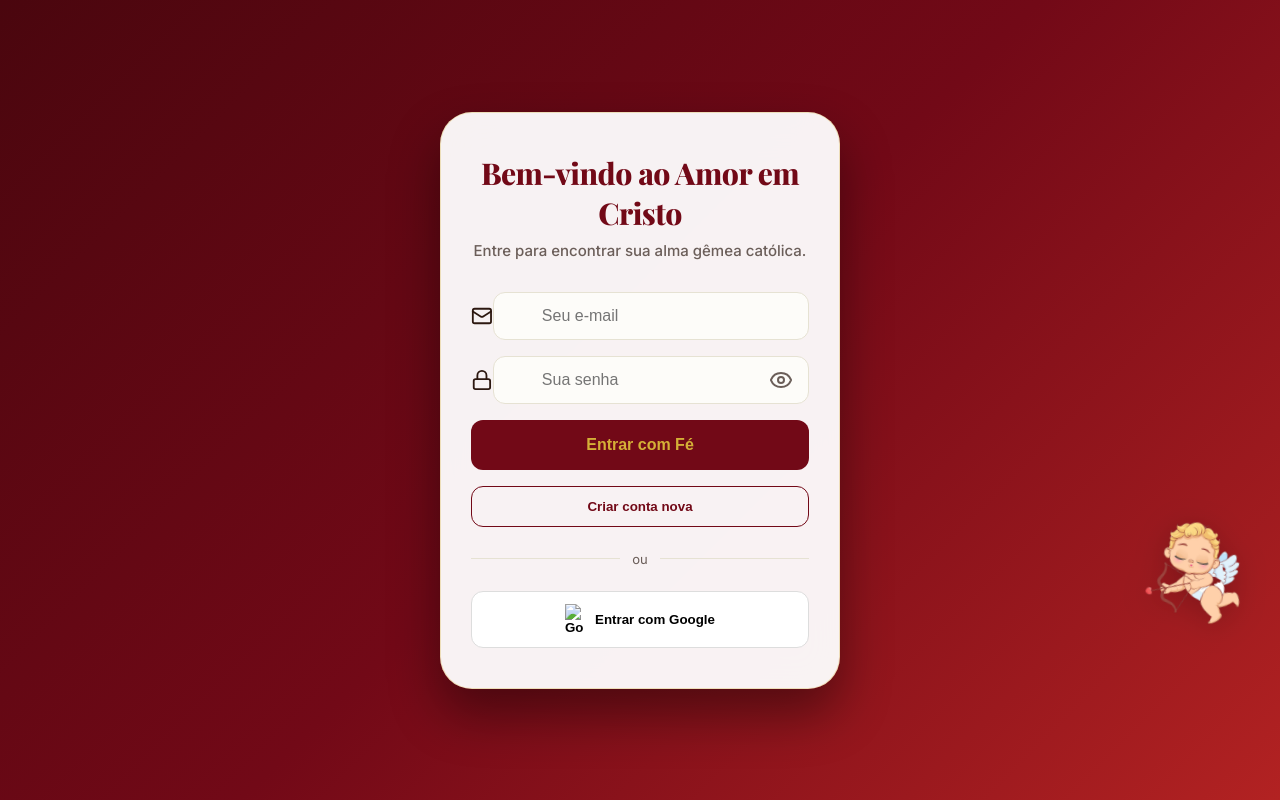
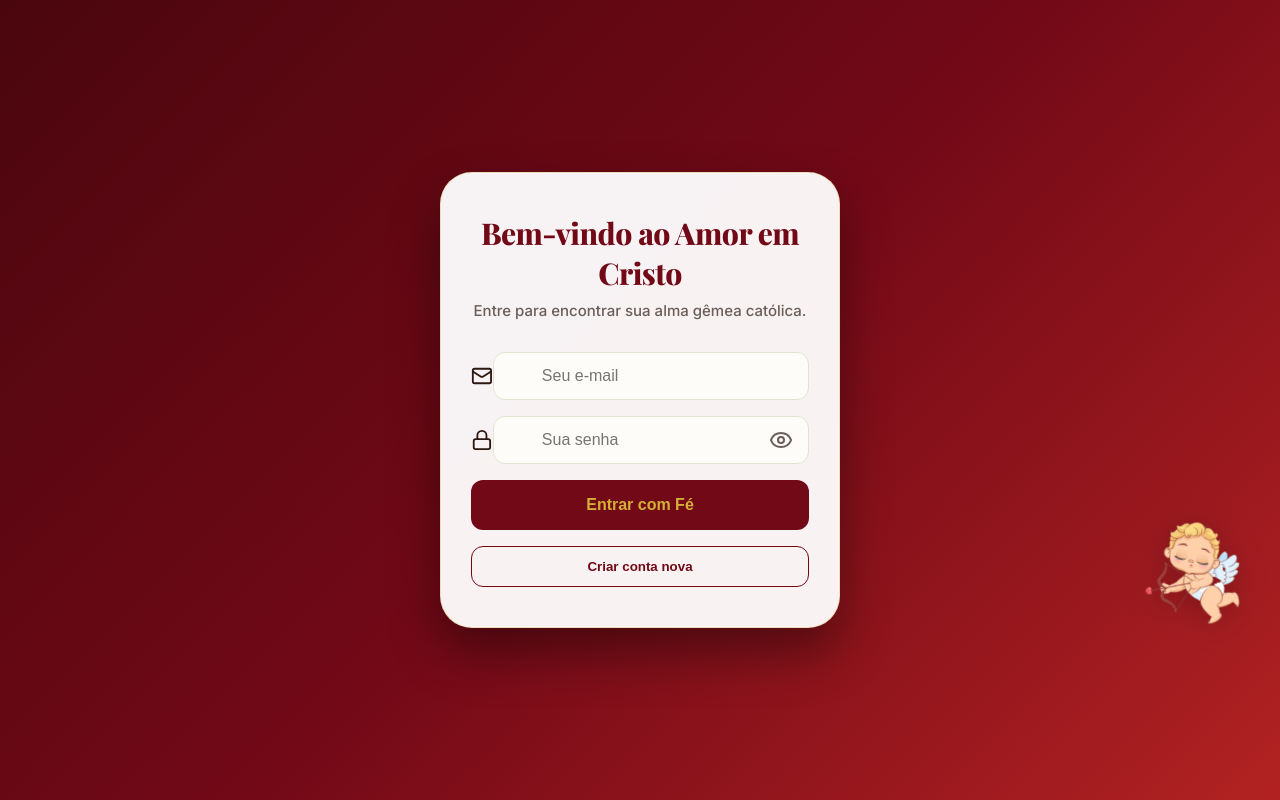
Before and after one commit to asmagsasp/cupidocatolico2026, a website: page index.html in a window 1280 px wide. Drawn offline with nearby package versions, Linux system fonts and the light colour scheme.

Commit message:
Preparar para Vercel: mover arquivos para raiz e remover Google Login

```diff
--- a/www/css/style.css
+++ b/css/style.css
@@ -579,19 +579,6 @@ h1, h2, h3 {
   flex: 1;
   height: 1px;
   background: var(--ivory-dark);
-}
-
-.btn-google {
-  display: flex;
-  align-items: center;
-  justify-content: center;
-  gap: 12px;
-  padding: 12px;
-  border-radius: 12px;
-  border: 1px solid #ddd;
-  background: white;
-  font-weight: 600;
-  cursor: pointer;
 }
 
 /* ---- PROFILE SCREEN ---- */
--- a/www/index.html
+++ b/index.html
@@ -49,15 +49,6 @@
 
         <button id="btn-login" class="btn-primary">Entrar com Fé</button>
         <button id="btn-register" class="btn-secondary">Criar conta nova</button>
-
-        <div class="divider">
-          <span>ou</span>
-        </div>
-
-        <button id="btn-google" class="btn-google">
-          <img src="https://www.google.com/favicon.ico" width="18" alt="Google" />
-          Entrar com Google
-        </button>
       </div>
     </div>
   </div>
--- a/package.json
+++ b/package.json
@@ -2,9 +2,9 @@
   "name": "cupido-catolico-2.0",
   "version": "1.0.0",
   "description": "Aplicativo de relacionamentos católico com Supabase",
-  "main": "www/index.html",
+  "main": "index.html",
   "scripts": {
-    "start": "npx serve www"
+    "start": "npx serve ."
   },
   "keywords": [],
   "author": "",
```
Also changed, not shown: admin_influencers.html (renamed from www/admin_influencers.html), assets/cupid.jpg (renamed from www/assets/cupid.jpg), assets/cupid.png (renamed from www/assets/cupid.png), assets/logo.png (renamed from www/assets/logo.png), assets/splash.png (renamed from www/assets/splash.png), billing.html (renamed from www/billing.html), influencer_register.html (renamed from www/influencer_register.html), js/app.js (renamed from www/js/app.js), vercel.json.
